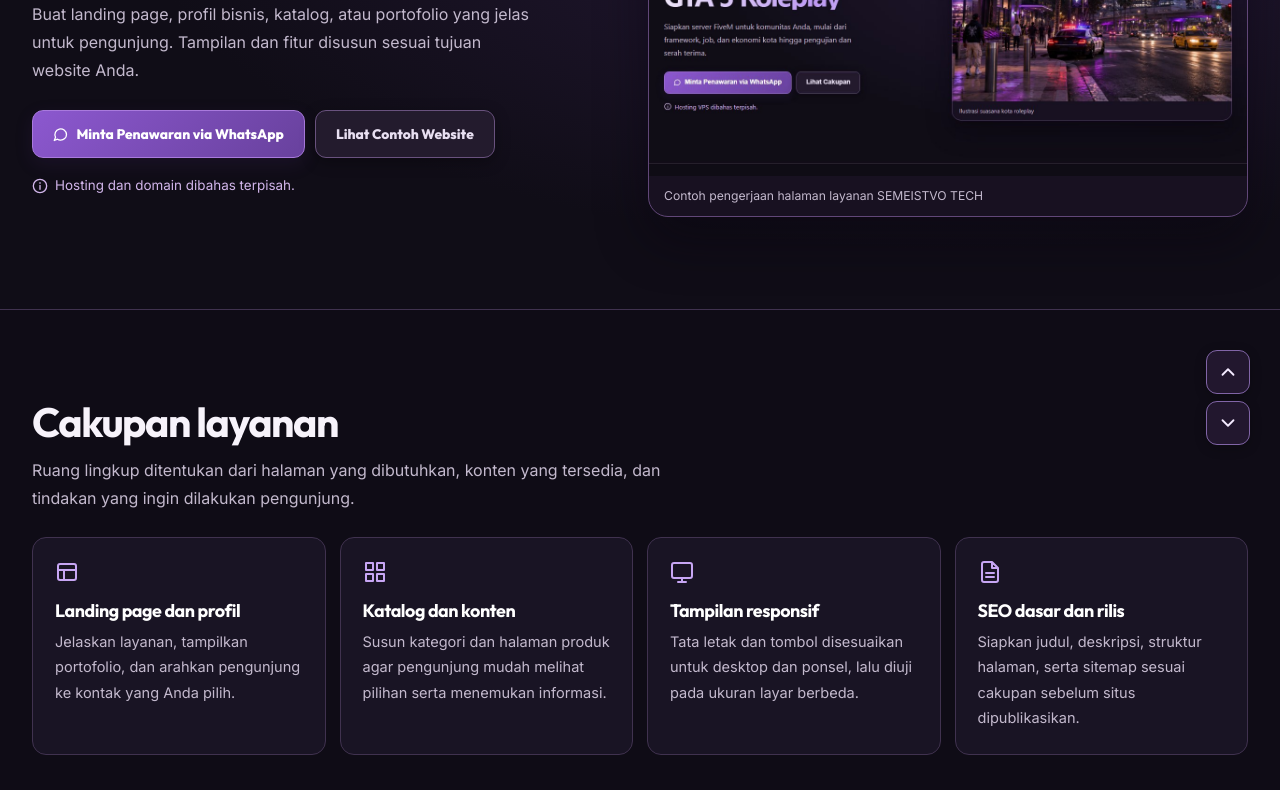
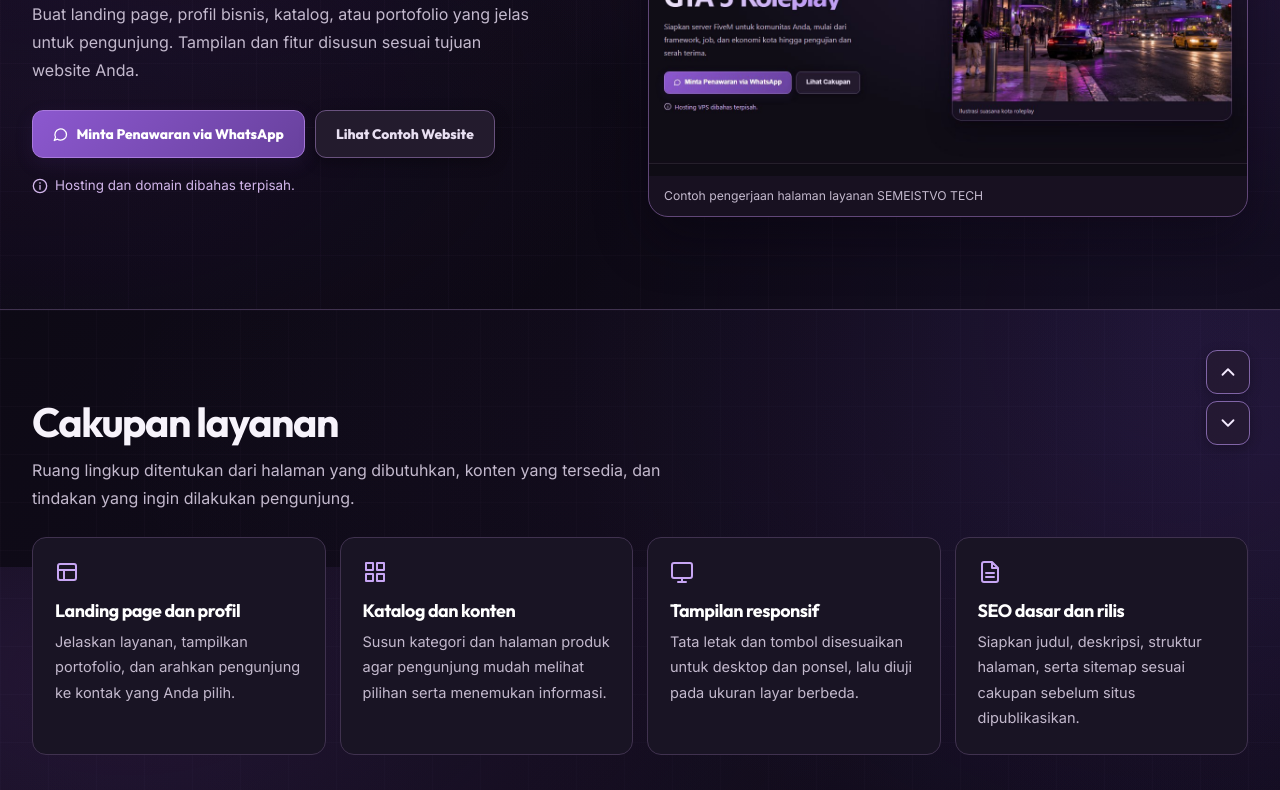
Before and after one commit to nandamorgul-gif/morgulpunya, a website: page jasa-pembuatan-website/index.html in a window 1280 px wide. Shown: the part 333-1123 px from the top of the page. Drawn offline with Linux system fonts and the light colour scheme.

Commit message:
Enable Dark Luxury Glow across jasa-pembuatan-website/index.html

```diff
--- a/jasa-pembuatan-website/index.html
+++ b/jasa-pembuatan-website/index.html
@@ -21,7 +21,7 @@
   <link rel="preconnect" href="https://fonts.gstatic.com" crossorigin>
   <link rel="stylesheet" href="https://fonts.googleapis.com/css2?family=Inter:wght@400;500;600;700;800&amp;family=Outfit:wght@500;600;700;800&amp;display=swap">
   <link rel="stylesheet" href="/css/style.css">
-  <link rel="stylesheet" href="/css/polish.css">
+  <link rel="stylesheet" href="/css/polish.css?v=20261124-luxury-glow-1">
   <link rel="stylesheet" href="/css/service-page.css">
   <script src="/js/icons-fix.js" defer></script>
   <script src="/js/scroll-controls.js" defer></script>
@@ -51,7 +51,7 @@
   </script>
 </head>
 
-<body class="service-page">
+<body class="service-page svo-luxury-background">
   <a class="svo-skip-link" href="#konten">Langsung ke konten</a>
   <header class="service-header">
     <div class="container service-header-inner">
```
